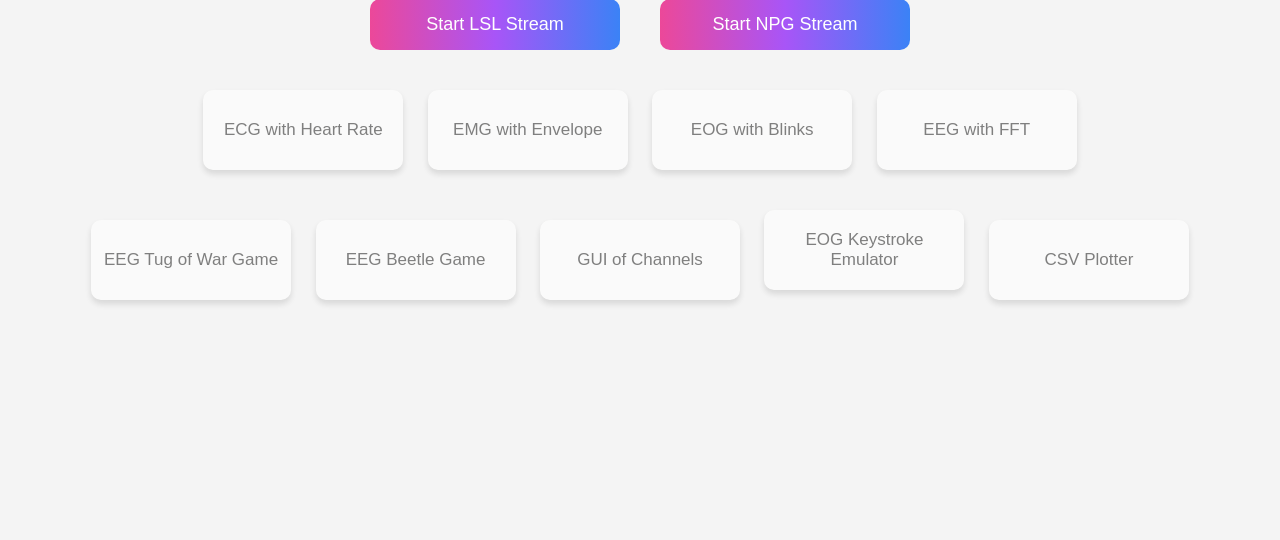
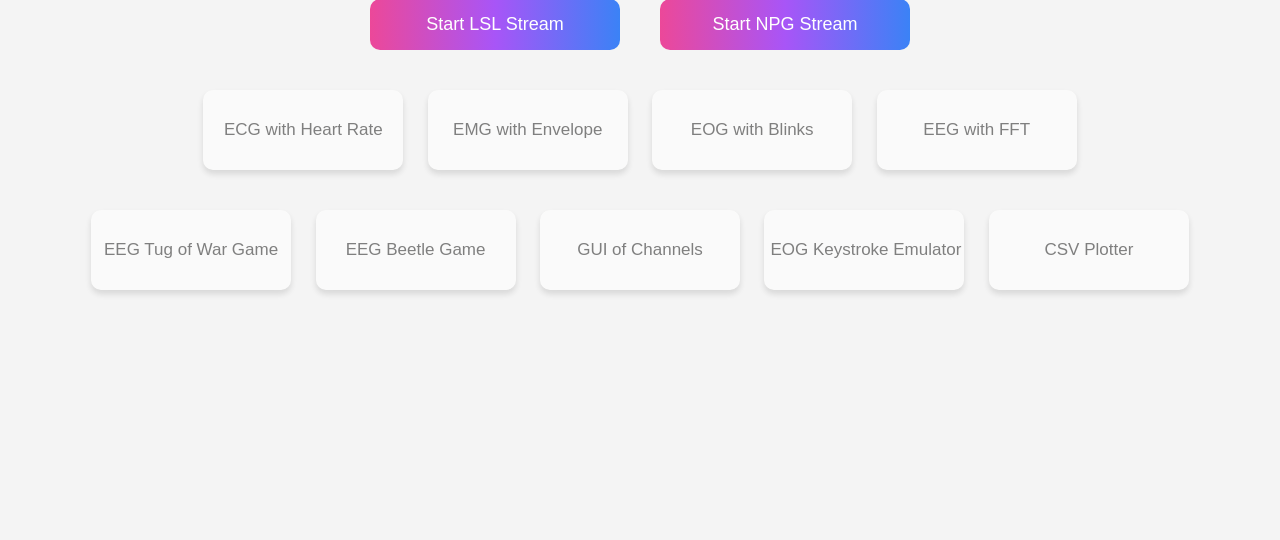
Before and after one commit to upsidedownlabs/Chords-Python, a Flask app: page / in a window 1280 px wide. Shown: the part 150-690 px from the top of the page. Run offline with Flask 3, Linux system fonts and the light colour scheme; data that the repository does not hold is empty.

Commit message:
Keystroke Button aligned

```diff
--- a/static/style.css
+++ b/static/style.css
@@ -83,6 +83,8 @@ body {
 }
 
 .app-buttons button {
+    white-space: nowrap;
+    text-overflow: ellipsis;
     width: 200px;
     height: 80px;
     margin: 10px;
```
